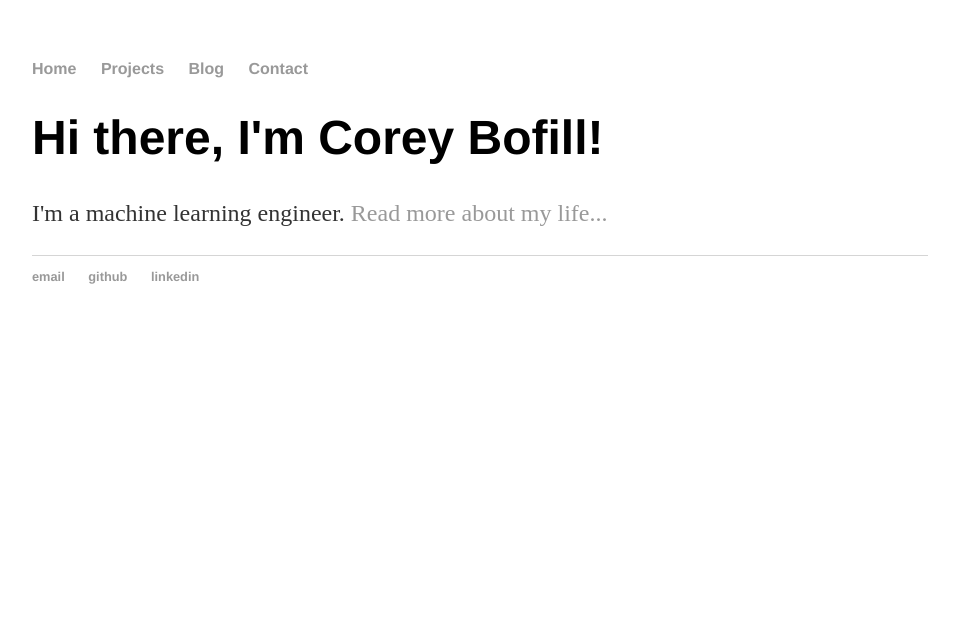
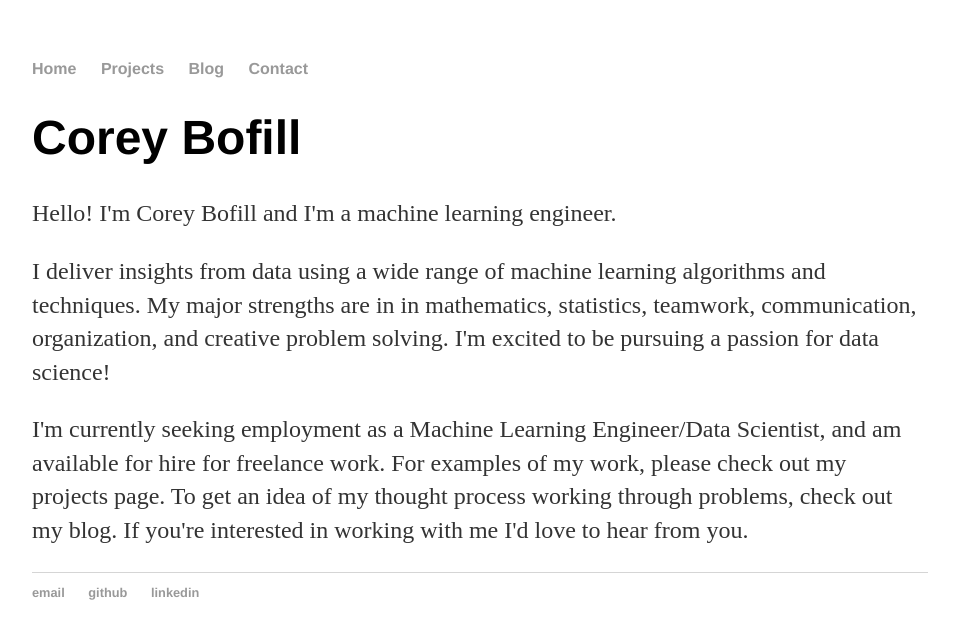
Before and after one commit to CBofill/CBofill.github.io, a Jekyll site: the page built from index.html, in a window 1280 px wide. Shown: the top 639 px of the page, without its empty margins (160-1119 px from the left). Built offline with Jekyll 4.4.1, drawn with Linux system fonts in a browser that asks for light colours.

Commit message:
Update home page

```diff
--- a/index.html
+++ b/index.html
@@ -3,6 +3,13 @@ layout: default
 title: Corey Bofill
 ---
 <div class="blurb">
-	<h1>Hi there, I'm Corey Bofill!</h1>
-	<p>I'm a machine learning engineer. <a href="/about">Read more about my life...</a></p>
+	<h1>Corey Bofill</h1>
+	<p class="lead">Hello! I'm Corey Bofill and I'm a machine learning engineer.</p>
+	<p>I deliver insights from data using a wide range of machine learning algorithms and
+	techniques. My major strengths are in in mathematics, statistics, teamwork, communication, organization,
+	and creative problem solving. I'm excited to be pursuing a passion for data science!</p>
+
+	<p> I'm currently seeking employment as a Machine Learning Engineer/Data Scientist, and am available for hire for
+	freelance work. For examples of my work, please check out my projects page. To get an idea of my thought process
+	working through problems, check out my blog. If you're interested in working with me I'd love to hear from you. </p>
 </div><!-- /.blurb -->
```
